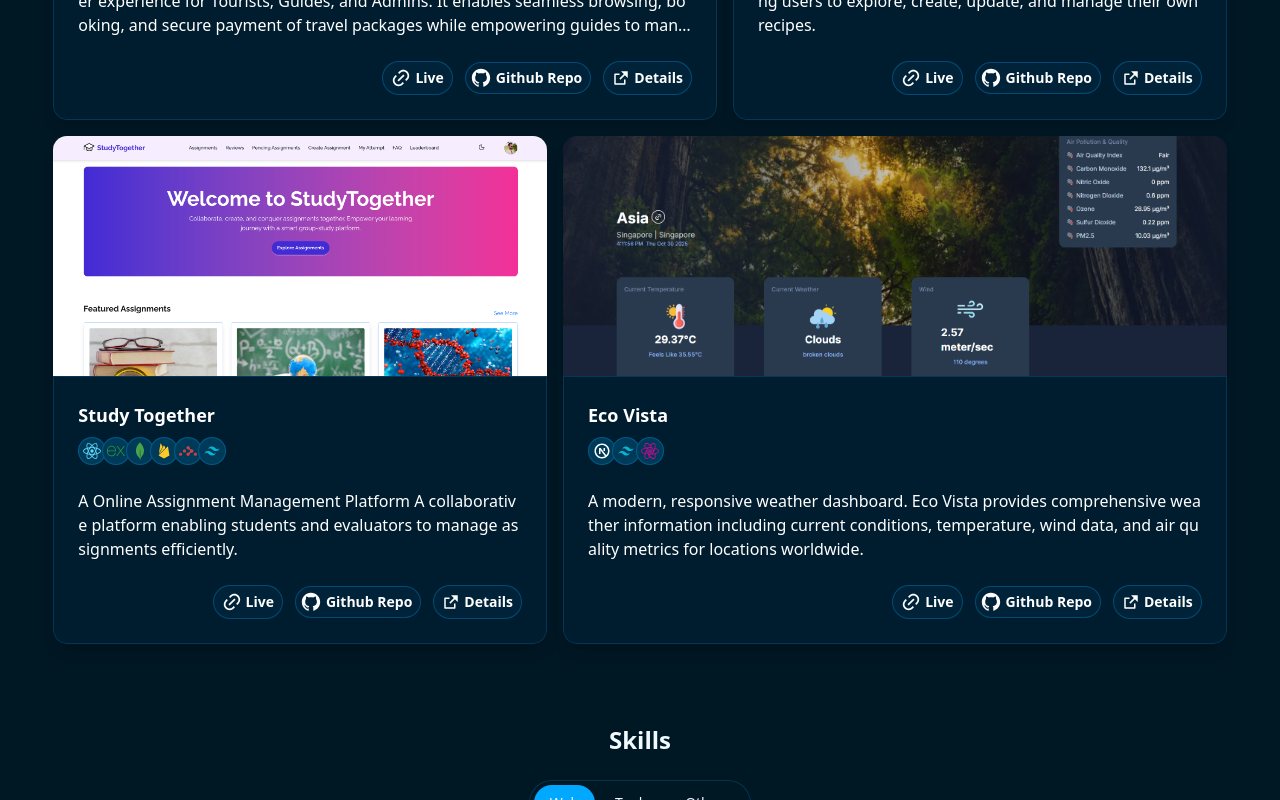
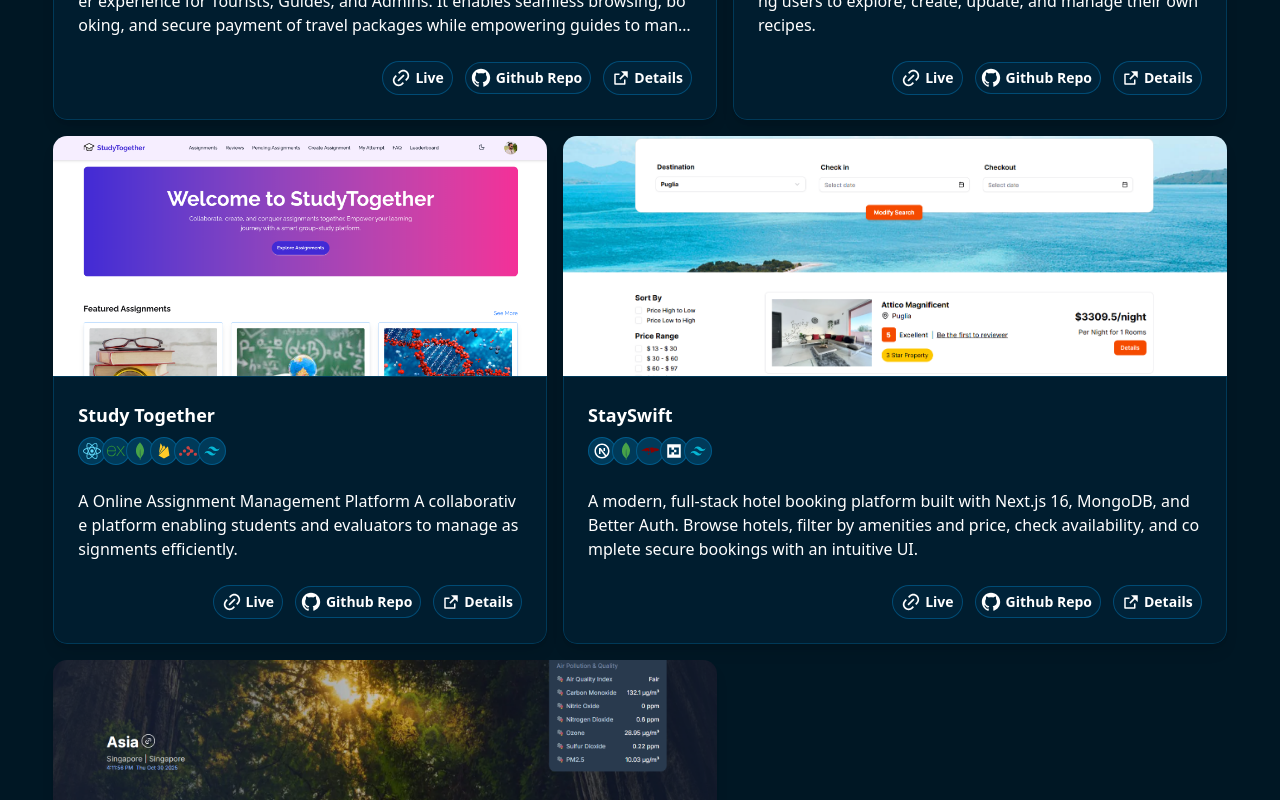
Before and after one commit to forhadreza43/portfolio, a Next.js app: page / in a window 1280 px wide. Shown: the part 1440-2240 px from the top of the page. Built offline with nearby package versions, Linux system fonts and the light colour scheme.

Commit message:
Add BetterAUthIcon component with SVG representation

```diff
--- a/components/ExpandableCard.tsx
+++ b/components/ExpandableCard.tsx
@@ -194,7 +194,7 @@ export function ExpandableCard() {
             // onClick={() => setActive(card)}
             className={cn(
               `relative rounded-xl pt-0 shadow-lg overflow-hidden`,
-              { "lg:col-span-4": card.order === 0 },
+              { "lg:col-span-4": card.order === 0 || card.order === 3 },
               { "lg:col-span-3": card.order === 1 || card.order === 2 }
             )}
           >
--- a/components/ProjectCard.tsx
+++ b/components/ProjectCard.tsx
@@ -24,7 +24,7 @@ interface ProjectProps {
   liveLink?: string;
   repoLink?: string;
   imageBg?: string;
-  order?: 0 | 1;
+  order?: 0 | 1 | 2 | 3;
 }
 
 const ProjectCard: React.FC<ProjectProps> = ({
--- /dev/null
+++ b/data/BetterAUthIcon.tsx
@@ -0,0 +1,17 @@
+import React from 'react';
+
+export default function BetterAUth() {
+   return (
+      <svg
+         xmlns="http://www.w3.org/2000/svg"
+         width={18}
+         height={18}
+         fill={'currentColor'}
+         viewBox="0 0 24 24"
+      >
+         {/* Boxicons v3.0.3 https://boxicons.com | License  https://docs.boxicons.com/free */}
+         <path d="M12.1 10.36H15.149999999999999V13.68H12.1z"></path>
+         <path d="m3,3v18h18V3H3Zm15.48,10.68v3h-6.38v-3h-3.48v3h-3.13V7.36h3.13v3h3.48v-3h6.38v6.32Z"></path>
+      </svg>
+   );
+}
--- a/data/projects.tsx
+++ b/data/projects.tsx
@@ -1,8 +1,9 @@
-import { IconType } from "react-icons";
-import go1 from "@/assets/projectsInfo/godesh/1.png";
-import rec1 from "@/assets/projectsInfo/recipe/1.png";
-import study1 from "@/assets/projectsInfo/study/1.png";
-import eco from "@/assets/projectsInfo/ecovista/eco.png";
+import { IconType } from 'react-icons';
+import go1 from '@/assets/projectsInfo/godesh/1.png';
+import rec1 from '@/assets/projectsInfo/recipe/1.png';
+import study1 from '@/assets/projectsInfo/study/1.png';
+import eco from '@/assets/projectsInfo/ecovista/eco.png';
+import stayswift from '@/assets/projectsInfo/stayswift/stayswift.png';
 
 import {
    SiReactrouter,
@@ -10,16 +11,18 @@ import {
    SiExpress,
    SiMongodb,
    SiReactquery,
-} from "react-icons/si";
+   SiMongoose,
+} from 'react-icons/si';
 import {
    BiLogoTailwindCss,
    BiLogoFirebase,
    BiLogoStripe,
-} from "react-icons/bi";
-import { RiNextjsLine } from "react-icons/ri";
+} from 'react-icons/bi';
+import { RiNextjsLine } from 'react-icons/ri';
+import BetterAUth from './BetterAUthIcon';
 
 export type Project = {
-  imageBg: string;
+   imageBg?: string;
    order: 0 | 1 | 2;
    imageUrl: string;
    title: string;
@@ -37,105 +40,130 @@ export type Project = {
 
 export const projects = [
    {
-    imageBg: "bg-green-100",
+      imageBg: 'bg-green-100',
       order: 0,
       imageUrl: go1,
-    title: "GoDesh",
+      title: 'GoDesh',
       description:
-      "This Travel Management System is a role-based platform designed to optimize user experience for Tourists, Guides, and Admins. It enables seamless browsing, booking, and secure payment of travel packages while empowering guides to manage bookings and stories. Admins maintain control through user management, content approval, and analytics, ensuring operational excellence and user satisfaction.",
+         'This Travel Management System is a role-based platform designed to optimize user experience for Tourists, Guides, and Admins. It enables seamless browsing, booking, and secure payment of travel packages while empowering guides to manage bookings and stories. Admins maintain control through user management, content approval, and analytics, ensuring operational excellence and user satisfaction.',
       features: [
-      "Book travel packages with secure Stripe payment",
-      "Tourists can apply to become guides",
-      "Guides manage bookings, accept or reject tours",
-      "Admins add and manage tour packages",
-      "Comprehensive analytics dashboard for platform insights",
+         'Book travel packages with secure Stripe payment',
+         'Tourists can apply to become guides',
+         'Guides manage bookings, accept or reject tours',
+         'Admins add and manage tour packages',
+         'Comprehensive analytics dashboard for platform insights',
       ],
       techStack: [
-      { icon: SiReact, name: "React.js", color: "#61DAFB" },
-      { icon: SiReactrouter, name: "React-Router", color: "#CA4242" },
-      { icon: BiLogoTailwindCss, name: "Tailwind CSS", color: "#06B6D4" },
-      { icon: SiReactquery, name: "Tanstack Query", color: "#E10098" },
-      { icon: SiExpress, name: "Express.js", color: "#339933" },
-      { icon: SiMongodb, name: "MongoDB", color: "#47A248" },
-      { icon: BiLogoFirebase, name: "Firebase", color: "#FFCA28" },
-      { icon: BiLogoStripe, name: "Stripe", color: "#6772E5" },
+         { icon: SiReact, name: 'React.js', color: '#61DAFB' },
+         { icon: SiReactrouter, name: 'React-Router', color: '#CA4242' },
+         { icon: BiLogoTailwindCss, name: 'Tailwind CSS', color: '#06B6D4' },
+         { icon: SiReactquery, name: 'Tanstack Query', color: '#E10098' },
+         { icon: SiExpress, name: 'Express.js', color: '#339933' },
+         { icon: SiMongodb, name: 'MongoDB', color: '#47A248' },
+         { icon: BiLogoFirebase, name: 'Firebase', color: '#FFCA28' },
+         { icon: BiLogoStripe, name: 'Stripe', color: '#6772E5' },
       ],
-    liveLink: "https://godesh-1ab55.web.app",
-    repoLink: "https://github.com/forhadreza43/godesh-client",
-    note: "",
+      liveLink: 'https://godesh-1ab55.web.app',
+      repoLink: 'https://github.com/forhadreza43/godesh-client',
+      note: '',
    },
    {
-    imageBg: "bg-white",
+      imageBg: 'bg-white',
       order: 1,
       imageUrl: rec1,
-    title: "Recipe Book",
+      title: 'Recipe Book',
       description:
-      "A dynamic Interactive Recipe Management Platform enabling users to explore, create, update, and manage their own recipes.",
+         'A dynamic Interactive Recipe Management Platform enabling users to explore, create, update, and manage their own recipes.',
       features: [
-      "View all available recipes",
-      "See detailed recipe information",
-      "Add new recipes",
-      "Update existing recipes",
-      "Delete recipes",
+         'View all available recipes',
+         'See detailed recipe information',
+         'Add new recipes',
+         'Update existing recipes',
+         'Delete recipes',
       ],
       techStack: [
-      { icon: RiNextjsLine, name: "Next.js", color: "#FFFFFF" },
-      { icon: SiExpress, name: "Express.js", color: "#339933" },
-      { icon: SiMongodb, name: "MongoDB", color: "#47A248" },
-      { icon: BiLogoTailwindCss, name: "Tailwind CSS", color: "#06B6D4" },
+         { icon: RiNextjsLine, name: 'Next.js', color: '#FFFFFF' },
+         { icon: SiExpress, name: 'Express.js', color: '#339933' },
+         { icon: SiMongodb, name: 'MongoDB', color: '#47A248' },
+         { icon: BiLogoTailwindCss, name: 'Tailwind CSS', color: '#06B6D4' },
       ],
-    liveLink: "https://recipe-book-next-mu.vercel.app/",
-    repoLink: "https://github.com/forhadreza43/recipe-book-next",
-    note: "",
+      liveLink: 'https://recipe-book-next-mu.vercel.app/',
+      repoLink: 'https://github.com/forhadreza43/recipe-book-next',
+      note: '',
    },
    {
-    imageBg: "bg-pink-50",
+      imageBg: 'bg-pink-50',
       order: 2,
       imageUrl: study1,
-    title: "Study Together",
+      title: 'Study Together',
       description:
-      "A Online Assignment Management Platform A collaborative platform enabling students and evaluators to manage assignments efficiently.",
+         'A Online Assignment Management Platform A collaborative platform enabling students and evaluators to manage assignments efficiently.',
       features: [
-      "Create assignments",
-      "Submit assignments ",
-      "Evaluate submissions and assign marks",
-      "Track assignment status in real-time (Pending/Completed)",
-      "Evaluate assignments",
-      "See Self attempted assignments",
+         'Create assignments',
+         'Submit assignments ',
+         'Evaluate submissions and assign marks',
+         'Track assignment status in real-time (Pending/Completed)',
+         'Evaluate assignments',
+         'See Self attempted assignments',
       ],
       techStack: [
-      { icon: SiReact, name: "React.js", color: "#61DAFB" },
-      { icon: SiExpress, name: "Express.js", color: "#339933" },
-      { icon: SiMongodb, name: "MongoDB", color: "#47A248" },
-      { icon: BiLogoFirebase, name: "Firebase", color: "#FFCA28" },
-      { icon: SiReactrouter, name: "React-Router", color: "#CA4242" },
-      { icon: BiLogoTailwindCss, name: "Tailwind CSS", color: "#06B6D4" },
+         { icon: SiReact, name: 'React.js', color: '#61DAFB' },
+         { icon: SiExpress, name: 'Express.js', color: '#339933' },
+         { icon: SiMongodb, name: 'MongoDB', color: '#47A248' },
+         { icon: BiLogoFirebase, name: 'Firebase', color: '#FFCA28' },
+         { icon: SiReactrouter, name: 'React-Router', color: '#CA4242' },
+         { icon: BiLogoTailwindCss, name: 'Tailwind CSS', color: '#06B6D4' },
       ],
-    liveLink: "https://group-study-app-89073.web.app/",
-    repoLink: "https://github.com/forhadreza43/group-study-client",
-    note: "",
+      liveLink: 'https://group-study-app-89073.web.app/',
+      repoLink: 'https://github.com/forhadreza43/group-study-client',
+      note: '',
    },
    {
-    imageBg: "bg-green-50",
+      imageBg: 'bg-blue-50',
+      order: 3,
+      imageUrl: stayswift,
+      title: 'StaySwift',
+      description:
+         'A modern, full-stack hotel booking platform built with Next.js 16, MongoDB, and Better Auth. Browse hotels, filter by amenities and price, check availability, and complete secure bookings with an intuitive UI.',
+      features: [
+         'Advanced search with real-time filtering by price range, star ratings, amenities, and sorting',
+         'Date-based booking with conflict detection, availability validation',
+         'Integrated payment form with card validation, automatic price calculation based on stay duration',
+         'Multi-Provider Authentication (credential, Google, GitHub)',
+         'Mobile-first architecture with adaptive layouts',
+      ],
+      techStack: [
+         { icon: RiNextjsLine, name: 'Next.js', color: '#FFFFFF' },
+         { icon: SiMongodb, name: 'MongoDB', color: '#47A248' },
+         { icon: SiMongoose, name: 'Mongoose', color: '#880000' },
+         { icon: BetterAUth, name: 'Better Auth', color: '#000000' },
+         { icon: BiLogoTailwindCss, name: 'Tailwind CSS', color: '#06B6D4' },
+      ],
+      liveLink: 'https://stay-swift-two.vercel.app/',
+      repoLink: 'https://github.com/forhadreza43/stay-swift',
+      note: '',
+   },
+   {
+      imageBg: 'bg-green-50',
       order: 0,
       imageUrl: eco,
-    title: "Eco Vista",
+      title: 'Eco Vista',
       description:
-      "A modern, responsive weather dashboard. Eco Vista provides comprehensive weather information including current conditions, temperature, wind data, and air quality metrics for locations worldwide.",
+         'A modern, responsive weather dashboard. Eco Vista provides comprehensive weather information including current conditions, temperature, wind data, and air quality metrics for locations worldwide.',
       features: [
-      "Show Temperature",
-      "Show current weather",
-      "Show wind speed",
-      "Provide air quality with various matrix",
-      "Also can change location",
+         'Show Temperature',
+         'Show current weather',
+         'Show wind speed',
+         'Provide air quality with various matrix',
+         'Also can change location',
       ],
       techStack: [
-      { icon: RiNextjsLine, name: "Next.js", color: "#FFFFFF" },
-      { icon: BiLogoTailwindCss, name: "Tailwind CSS", color: "#06B6D4" },
-      { icon: SiReactquery, name: "Tanstack Query", color: "#E10098" },
+         { icon: RiNextjsLine, name: 'Next.js', color: '#FFFFFF' },
+         { icon: BiLogoTailwindCss, name: 'Tailwind CSS', color: '#06B6D4' },
+         { icon: SiReactquery, name: 'Tanstack Query', color: '#E10098' },
       ],
-    liveLink: "https://eco-vista-azure.vercel.app/",
-    repoLink: "https://github.com/forhadreza43/eco-vista",
-    note: "Need Location Access",
+      liveLink: 'https://eco-vista-azure.vercel.app/',
+      repoLink: 'https://github.com/forhadreza43/eco-vista',
+      note: 'Need Location Access',
    },
 ];
```
Also changed, not shown: components/Projects.tsx (+1 -80 lines), assets/projectsInfo/stayswift/stayswift.png (added). Lines whose indentation alone changed are shown as unchanged.
